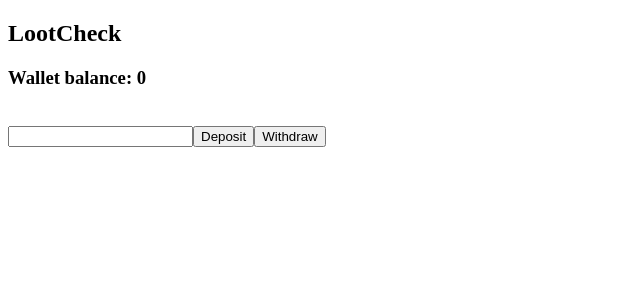
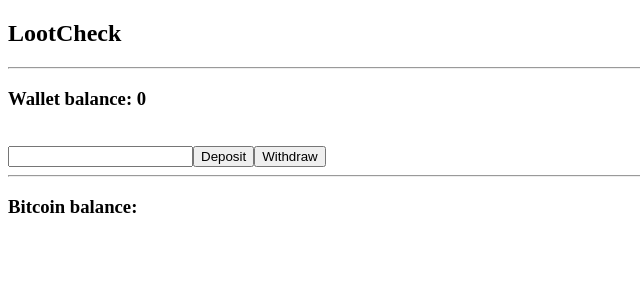
Before and after one commit to kenguie/reviewTDDwRedux, a React (Create React App) app: page / in a window 1280 px wide. Shown: the top 300 px of the page, without its empty margins (0-640 px from the left). Built offline with nearby package versions, Linux system fonts and the light colour scheme; no server answers; what sfcookies would draw is missing.

Commit message:
put the bitcoin value on screen

```diff
--- a/src/components/App.js
+++ b/src/components/App.js
@@ -1,12 +1,16 @@
 import React, { Component } from 'react';
 import Wallet from './Wallet';
+import Loot from './Loot';
 
 class App extends Component {
   render(){
     return(
       <div>
         <h2>LootCheck</h2>
+        <hr/>
         <Wallet />
+        <hr/>
+        <Loot />
       </div>
     )
   }
--- a/src/components/Loot.js
+++ b/src/components/Loot.js
@@ -7,9 +7,17 @@ export class Loot extends Component {
     this.props.fetchBitcoin();
   }
 
+  computeBitcoin() {
+    const { bitcoin } = this.props;
+
+    if (Object.keys(bitcoin).length === 0) return ''; // guard clause
+
+    return this.props.balance / parseInt(bitcoin.bpi.USD.rate.replace(',',''));
+  }
+
   render() {
     return (
-      <h3>Bitcoin balance: </h3>
+      <h3>Bitcoin balance: {this.computeBitcoin()}</h3>
     )
   }
 }
```
Also changed, not shown: 2 other files (tests, documents, lock files or other folders).
